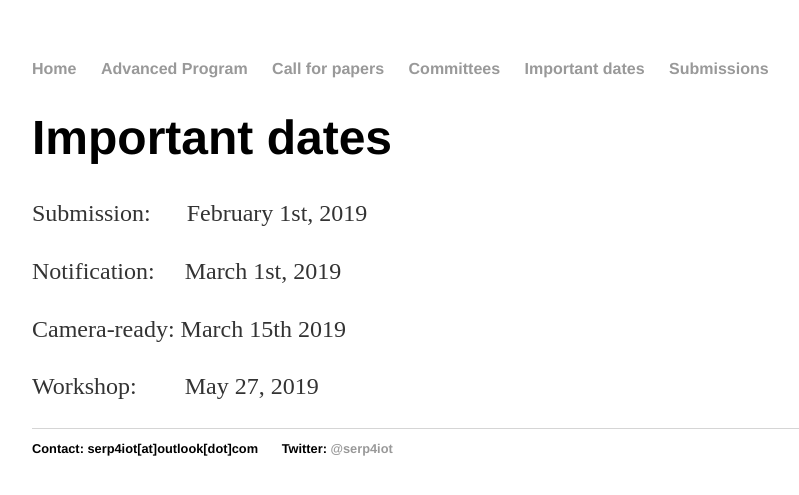
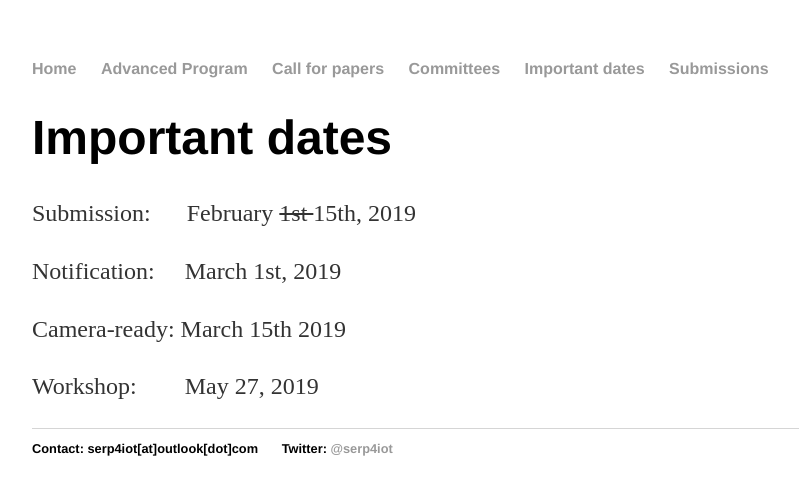
Before and after one commit to moar82/SERP4IoT, a Jekyll site: the page built from idates/index.html, in a window 1280 px wide. Shown: the top 495 px of the page, without its empty margins (160-959 px from the left). Built offline with Jekyll 4.4.1, drawn with Linux system fonts in a browser that asks for light colours.

Commit message:
Update index.html

```diff
--- a/idates/index.html
+++ b/idates/index.html
@@ -5,7 +5,7 @@ title: Important dates
 
 <h1>Important dates </h1>
 
-<p><span style="font-weight: 400;">Submission: &nbsp;&nbsp;&nbsp;&nbsp;&nbsp;February 1st, 2019</span></p>
+<p><span style="font-weight: 400;">Submission: &nbsp;&nbsp;&nbsp;&nbsp;&nbsp;February <strike>1st </strike> 15th, 2019</span></p>
 <p><span style="font-weight: 400;">Notification: &nbsp;&nbsp;&nbsp;&nbsp;March 1st, 2019</span></p>
 <p><span style="font-weight: 400;">Camera-ready: March 15th 2019 </span></p>
 <p><strong><span style="font-weight: 400;">Workshop: &nbsp;&nbsp;&nbsp;&nbsp;&nbsp;&nbsp;&nbsp;May 27, 2019</span><span style="font-weight: 400;"><br /></span></strong></p>
```
